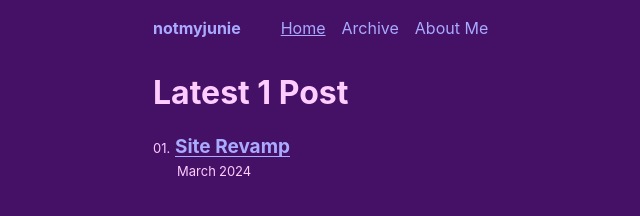
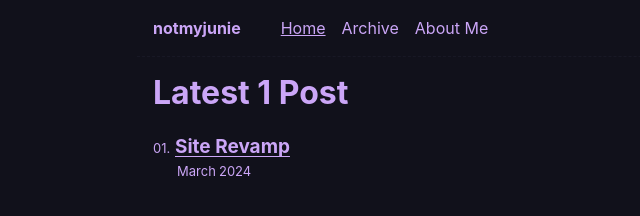
Before and after one commit to notmyjunie/NMJ709.github.io, an Eleventy site: page content/index.njk in a window 1280 px wide. Shown: the whole page, without its empty margins (183-823 px from the left). Built offline with nearby package versions, Linux system fonts and the light colour scheme; Eleventy itself is replaced by a stand-in of ours; files that its build step writes are made by us from their sources.

Commit message:
theming fixes

```diff
--- a/public/css/index.css
+++ b/public/css/index.css
@@ -7,16 +7,16 @@
 
 /* Theme colors */
 :root {
-	--color-gray-20: #416;
-	--color-gray-50: #faf;
-	--color-gray-90: #fcf;
+	--color-gray-20: #181825;
+	--color-gray-50: #cdd6f4;
+	--color-gray-90: #cba6f7;
 
-	--background-color: #416;
+	--background-color: #11111b;
 
 	--text-color: var(--color-gray-90);
-	--text-color-link: #aaf;
-	--text-color-link-active: #ed96c6;
-	--text-color-link-visited: #fff;
+	--text-color-link: #cba6f7;
+	--text-color-link-active: #cba6f7;
+	--text-color-link-visited: #57436f;
 
 	--syntax-tab-size: 2;
 }
```
